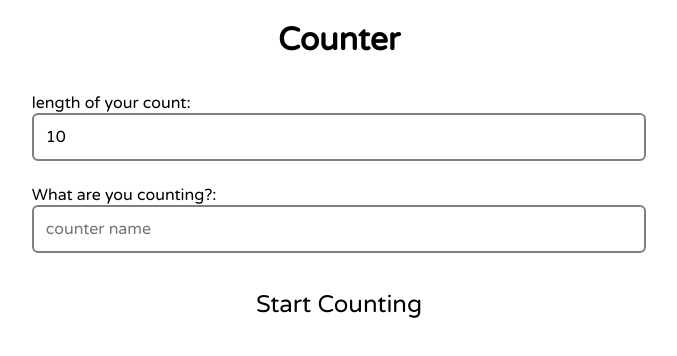
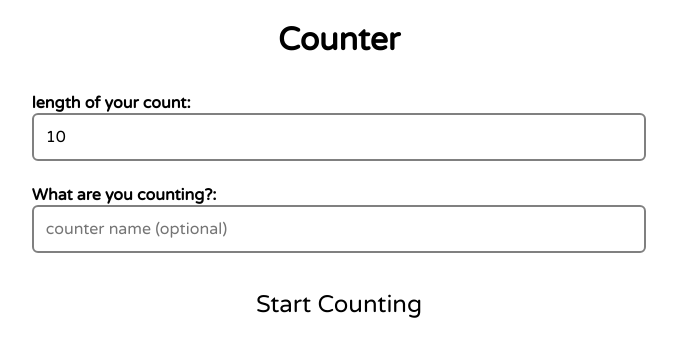
Before and after one commit to InbarDanieli/counter, a React (Create React App) app: page / in a window 1280 px wide. Shown: the top 356 px of the page, without its empty margins (301-978 px from the left). Built offline with nearby package versions, Linux system fonts and the light colour scheme.

Commit message:
feat: improve ui

```diff
--- a/src/components/home page/HomePage.js
+++ b/src/components/home page/HomePage.js
@@ -10,7 +10,7 @@ function HomePage() {
   useEffect(() => {
     setCount(10)
     setCounterName("")
-  // eslint-disable-next-line react-hooks/exhaustive-deps
+    // eslint-disable-next-line react-hooks/exhaustive-deps
   }, [])
 
   return (
@@ -18,12 +18,12 @@ function HomePage() {
       <h1>Counter</h1>
       <div className={style.inputContainer}>
         <div>
-          <span>length of your count: </span>
-          <input value={count} onChange={(e) => setCount(e.target.value)} type="number" min={0}></input>
+          <span><b>length of your count: </b></span>
+          <input value={count} onChange={(e) => setCount(e.target.value)} type="number" min={1}></input>
         </div>
         <div>
-          <span>What are you counting?: </span>
-          <input value={counterName} onChange={(e) => setCounterName(e.target.value)} type="text" placeholder='counter name'></input>
+          <span><b>What are you counting?:</b> </span>
+          <input value={counterName} onChange={(e) => setCounterName(e.target.value)} type="text" placeholder='counter name (optional)'></input>
         </div>
       </div>
       <Link className={style.doneButton} to={"./counter"}>
```
